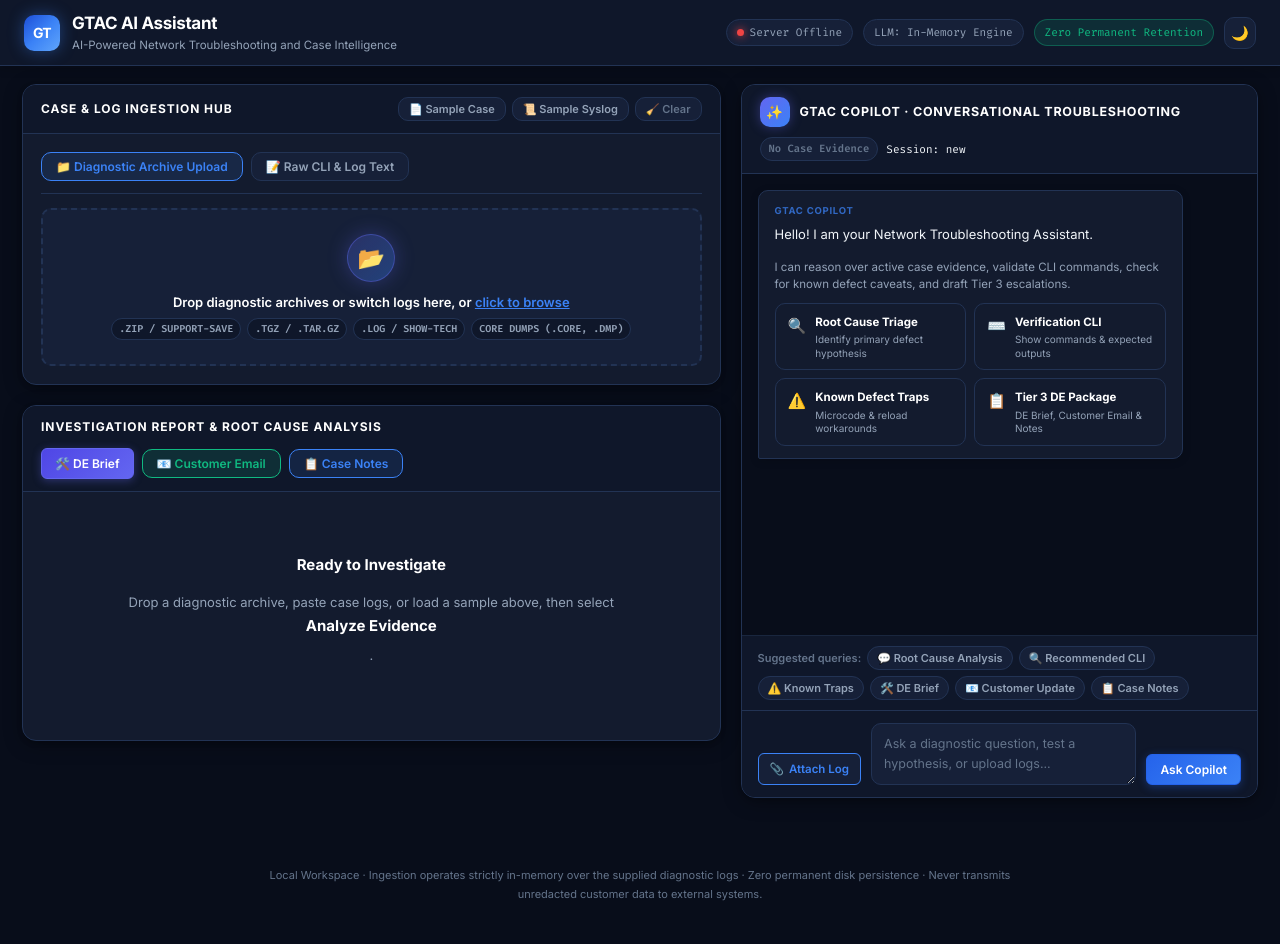
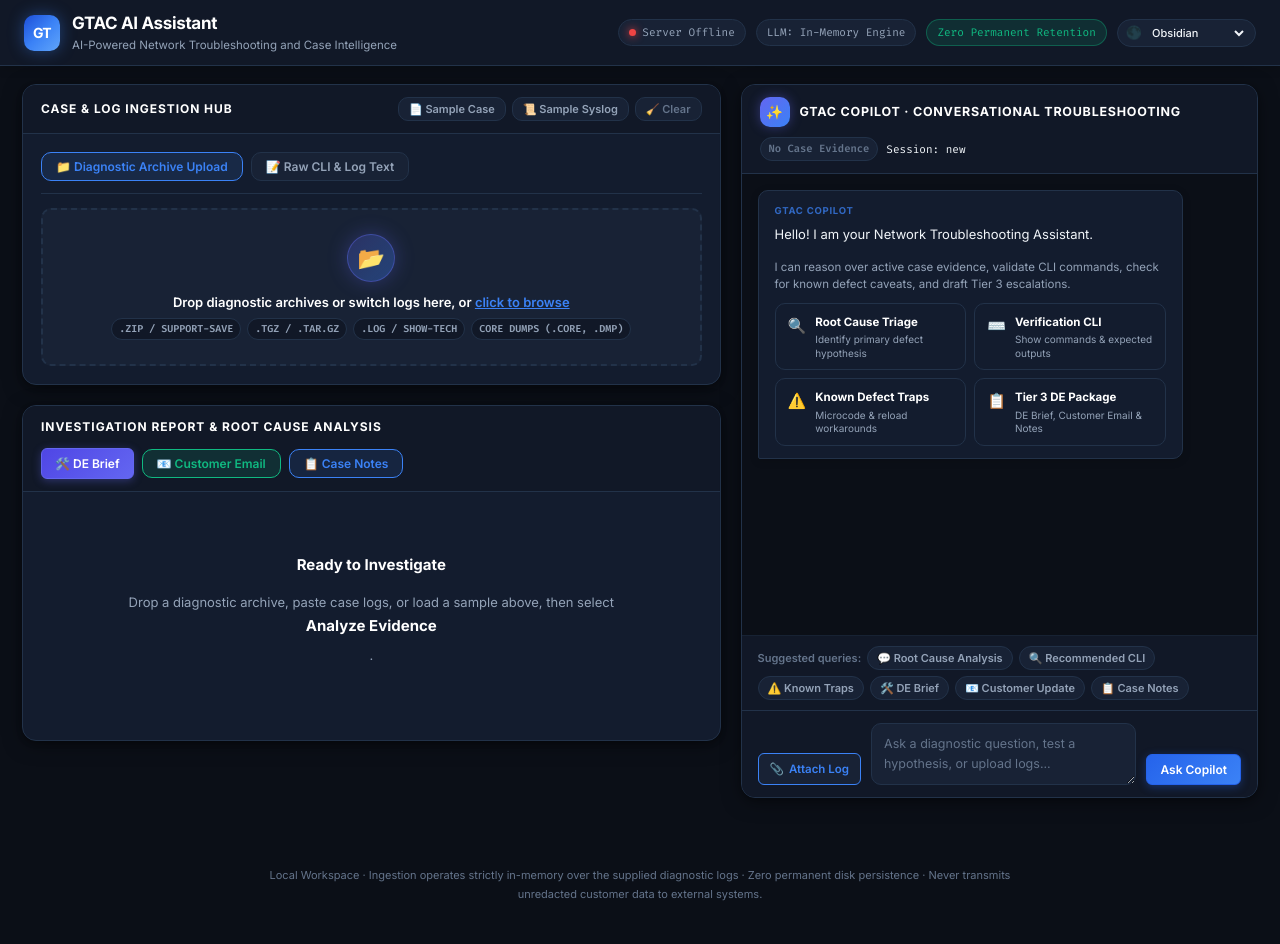
Before and after one commit to rafatqazi9-jpg/GTAC-Case-intelligence, a plain HTML site: page demo/app.html in a window 1280 px wide. Drawn offline with Linux system fonts and the light colour scheme; no server answers.

Commit message:
feat(ui): upgrade color system with Obsidian, Charcoal NOC, Deep Midnight, and Daylight themes

```diff
--- a/demo/app.html
+++ b/demo/app.html
@@ -8,15 +8,17 @@
 <link rel="preconnect" href="https://fonts.gstatic.com" crossorigin>
 <link href="https://fonts.googleapis.com/css2?family=Fira+Code:wght@400;500;600&family=Inter:wght@400;500;600;700&display=swap" rel="stylesheet">
 <style>
-  :root {
-    /* Color Palette - Enterprise Dark TAC Console */
-    --ground: #080d1a;
-    --surface: #0f172a;
-    --surface-elevated: #162038;
-    --surface-card: #131b2e;
-    --surface-hover: #1c2844;
-    --line: #223354;
-    --line-subtle: #19263e;
+  :root,
+  :root[data-theme="obsidian"],
+  :root[data-theme="dark"] {
+    /* 1. Obsidian Dark Console (Default - Modern High-Contrast Observability) */
+    --ground: #0b0f17;
+    --surface: #111827;
+    --surface-elevated: #182235;
+    --surface-card: #131c2e;
+    --surface-hover: #1e2a42;
+    --line: #223249;
+    --line-subtle: #172233;
 
     --ink: #f1f5f9;
     --ink-secondary: #94a3b8;
@@ -51,11 +53,90 @@
     --radius-lg: 14px;
     --radius-full: 9999px;
 
-    --shadow-card: 0 4px 20px -2px rgba(0, 0, 0, 0.4), 0 2px 6px -1px rgba(0, 0, 0, 0.2);
+    --shadow-card: 0 4px 20px -2px rgba(0, 0, 0, 0.5), 0 2px 6px -1px rgba(0, 0, 0, 0.25);
     --shadow-glow: 0 0 24px -4px var(--accent-glow);
   }
 
+  :root[data-theme="charcoal"] {
+    /* 2. Charcoal NOC (Classic Dark Console / Low Glare) */
+    --ground: #0d1117;
+    --surface: #161b22;
+    --surface-elevated: #21262d;
+    --surface-card: #161b22;
+    --surface-hover: #262c36;
+    --line: #30363d;
+    --line-subtle: #21262d;
+
+    --ink: #e6edf3;
+    --ink-secondary: #8b949e;
+    --ink-faint: #6e7681;
+    --ink-bright: #ffffff;
+
+    --accent: #2f81f7;
+    --accent-glow: rgba(47, 129, 247, 0.25);
+    --accent-soft: rgba(47, 129, 247, 0.12);
+    --accent-hover: #58a6ff;
+
+    --clear: #2ea043;
+    --clear-soft: rgba(46, 160, 67, 0.14);
+    --clear-line: rgba(46, 160, 67, 0.35);
+
+    --trap: #d29922;
+    --trap-soft: rgba(210, 153, 34, 0.14);
+    --trap-line: rgba(210, 153, 34, 0.35);
+
+    --critical: #f85149;
+    --critical-soft: rgba(248, 81, 73, 0.15);
+    --critical-line: rgba(248, 81, 73, 0.4);
+
+    --info-cyan: #38bdf8;
+    --info-cyan-soft: rgba(56, 189, 248, 0.12);
+
+    --shadow-card: 0 4px 20px -2px rgba(0, 0, 0, 0.6), 0 2px 6px -1px rgba(0, 0, 0, 0.3);
+    --shadow-glow: 0 0 24px -4px var(--accent-glow);
+  }
+
+  :root[data-theme="midnight"] {
+    /* 3. Deep Midnight (OLED Pitch Black / High Contrast) */
+    --ground: #040507;
+    --surface: #0b0c10;
+    --surface-elevated: #13151c;
+    --surface-card: #0e0f14;
+    --surface-hover: #181a24;
+    --line: #1e212d;
+    --line-subtle: #14161f;
+
+    --ink: #f3f4f6;
+    --ink-secondary: #9ca3af;
+    --ink-faint: #6b7280;
+    --ink-bright: #ffffff;
+
+    --accent: #818cf8;
+    --accent-glow: rgba(129, 140, 248, 0.28);
+    --accent-soft: rgba(129, 140, 248, 0.12);
+    --accent-hover: #a5b4fc;
+
+    --clear: #10b981;
+    --clear-soft: rgba(16, 185, 129, 0.14);
+    --clear-line: rgba(16, 185, 129, 0.35);
+
+    --trap: #fbbf24;
+    --trap-soft: rgba(251, 191, 36, 0.14);
+    --trap-line: rgba(251, 191, 36, 0.35);
+
+    --critical: #fb7185;
+    --critical-soft: rgba(251, 113, 133, 0.15);
+    --critical-line: rgba(251, 113, 133, 0.4);
+
+    --info-cyan: #22d3ee;
+    --info-cyan-soft: rgba(34, 211, 238, 0.12);
+
+    --shadow-card: 0 4px 24px -2px rgba(0, 0, 0, 0.75);
+    --shadow-glow: 0 0 24px -4px var(--accent-glow);
+  }
+
   :root[data-theme="light"] {
+    /* 4. Daylight Console (Enterprise Clean Light) */
     --ground: #f8fafc;
     --surface: #ffffff;
     --surface-elevated: #f1f5f9;
@@ -209,6 +290,55 @@
     border: 1px solid var(--clear-line);
     border-radius: var(--radius-full);
     padding: 4px 10px;
+  }
+
+  .theme-picker {
+    display: inline-flex;
+    align-items: center;
+    gap: 4px;
+    height: 28px;
+    padding: 2px 8px 2px 6px;
+    border-radius: var(--radius-full);
+    background: var(--surface-elevated);
+    border: 1px solid var(--line);
+    color: var(--ink-secondary);
+    transition: all 0.15s ease;
+  }
+  .theme-picker:hover, .theme-picker:focus-within {
+    border-color: var(--accent);
+    color: var(--ink);
+    box-shadow: 0 0 12px -2px var(--accent-glow);
+  }
+  .theme-picker-btn {
+    display: inline-flex;
+    align-items: center;
+    justify-content: center;
+    background: transparent;
+    border: none;
+    cursor: pointer;
+    font-size: 13px;
+    padding: 2px;
+    line-height: 1;
+    color: var(--ink);
+    transition: transform 0.15s ease;
+  }
+  .theme-picker-btn:hover {
+    transform: scale(1.18);
+  }
+  .theme-select {
+    background: transparent;
+    border: none;
+    color: var(--ink);
+    font-family: var(--sans);
+    font-size: 11px;
+    font-weight: 500;
+    cursor: pointer;
+    outline: none;
+    padding-right: 2px;
+  }
+  .theme-select option {
+    background: var(--surface-card);
+    color: var(--ink);
   }
 
   .theme-toggle {
@@ -1158,7 +1288,15 @@
     <span class="telemetry-chip" id="health-telemetry"><span class="pulse-dot" id="health-dot"></span> <span id="health-text">Loopback: checking…</span></span>
     <span class="telemetry-chip" id="provider-telemetry">LLM: In-Memory Engine</span>
     <span class="privacy-chip" id="retention-chip">Zero Permanent Retention</span>
-    <button type="button" class="theme-toggle" id="theme-btn" title="Toggle Light / Dark mode" aria-label="Toggle Theme">🌙</button>
+    <div class="theme-picker" title="Color Theme">
+      <button type="button" class="theme-picker-btn" id="theme-btn" title="Cycle Theme" aria-label="Cycle Color Theme">🌑</button>
+      <select id="theme-select" class="theme-select" aria-label="Color Theme">
+        <option value="obsidian">Obsidian</option>
+        <option value="charcoal">Charcoal NOC</option>
+        <option value="midnight">Deep Midnight</option>
+        <option value="light">Daylight</option>
+      </select>
+    </div>
   </div>
 </header>
 
@@ -1376,22 +1514,50 @@
 
   // ------------------------------------------------------------- Theme Management
   var themeBtn = document.getElementById("theme-btn");
+  var themeSelect = document.getElementById("theme-select");
+  var themeIcons = {
+    obsidian: "🌑",
+    charcoal: "💻",
+    midnight: "🌌",
+    light: "☀️"
+  };
+  var themeOrder = ["obsidian", "charcoal", "midnight", "light"];
+
   function applyTheme(theme) {
+    if (theme === "dark") theme = "obsidian";
+    if (!themeIcons[theme]) theme = "obsidian";
+
     document.documentElement.setAttribute("data-theme", theme);
     if (themeBtn) {
-      themeBtn.textContent = theme === "dark" ? "🌙" : "☀️";
-      themeBtn.title = theme === "dark" ? "Switch to Light mode" : "Switch to Dark mode";
+      themeBtn.textContent = themeIcons[theme] || "🌑";
+      themeBtn.title = "Current: " + theme.charAt(0).toUpperCase() + theme.slice(1) + " (Click to cycle)";
+    }
+    if (themeSelect && themeSelect.value !== theme) {
+      themeSelect.value = theme;
     }
     try { localStorage.setItem("gtac-theme", theme); } catch (e) {}
   }
-  var savedTheme = "dark";
-  try { savedTheme = localStorage.getItem("gtac-theme") || "dark"; } catch (e) {}
+
+  var savedTheme = "obsidian";
+  try {
+    savedTheme = localStorage.getItem("gtac-theme") || "obsidian";
+    if (savedTheme === "dark") savedTheme = "obsidian";
+  } catch (e) {}
   applyTheme(savedTheme);
 
   if (themeBtn) {
     themeBtn.addEventListener("click", function () {
-      var cur = document.documentElement.getAttribute("data-theme") || "dark";
-      applyTheme(cur === "dark" ? "light" : "dark");
+      var cur = document.documentElement.getAttribute("data-theme") || "obsidian";
+      if (cur === "dark") cur = "obsidian";
+      var idx = themeOrder.indexOf(cur);
+      var nextTheme = themeOrder[(idx + 1) % themeOrder.length];
+      applyTheme(nextTheme);
+    });
+  }
+
+  if (themeSelect) {
+    themeSelect.addEventListener("change", function () {
+      applyTheme(themeSelect.value);
     });
   }
 
```
